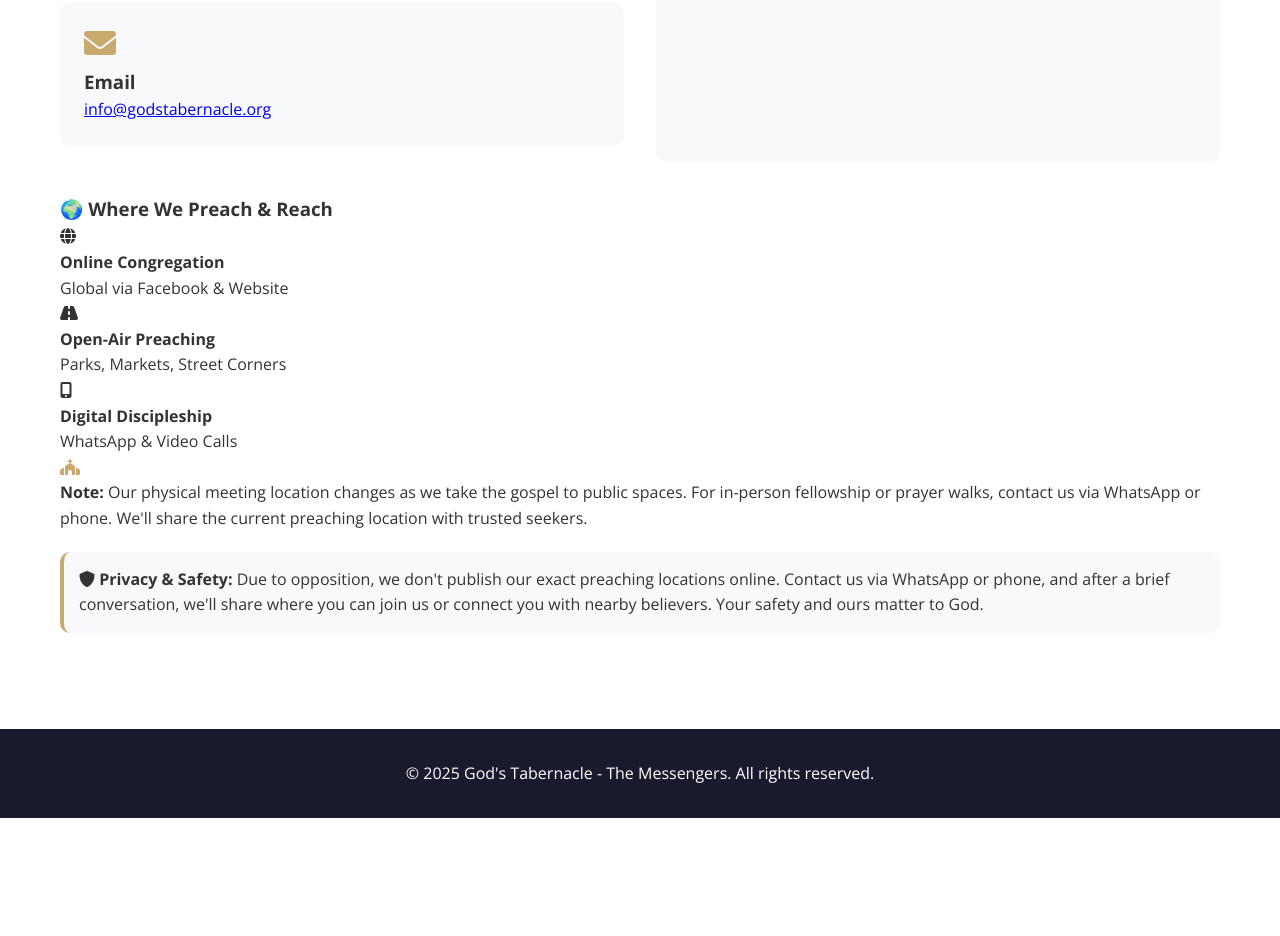
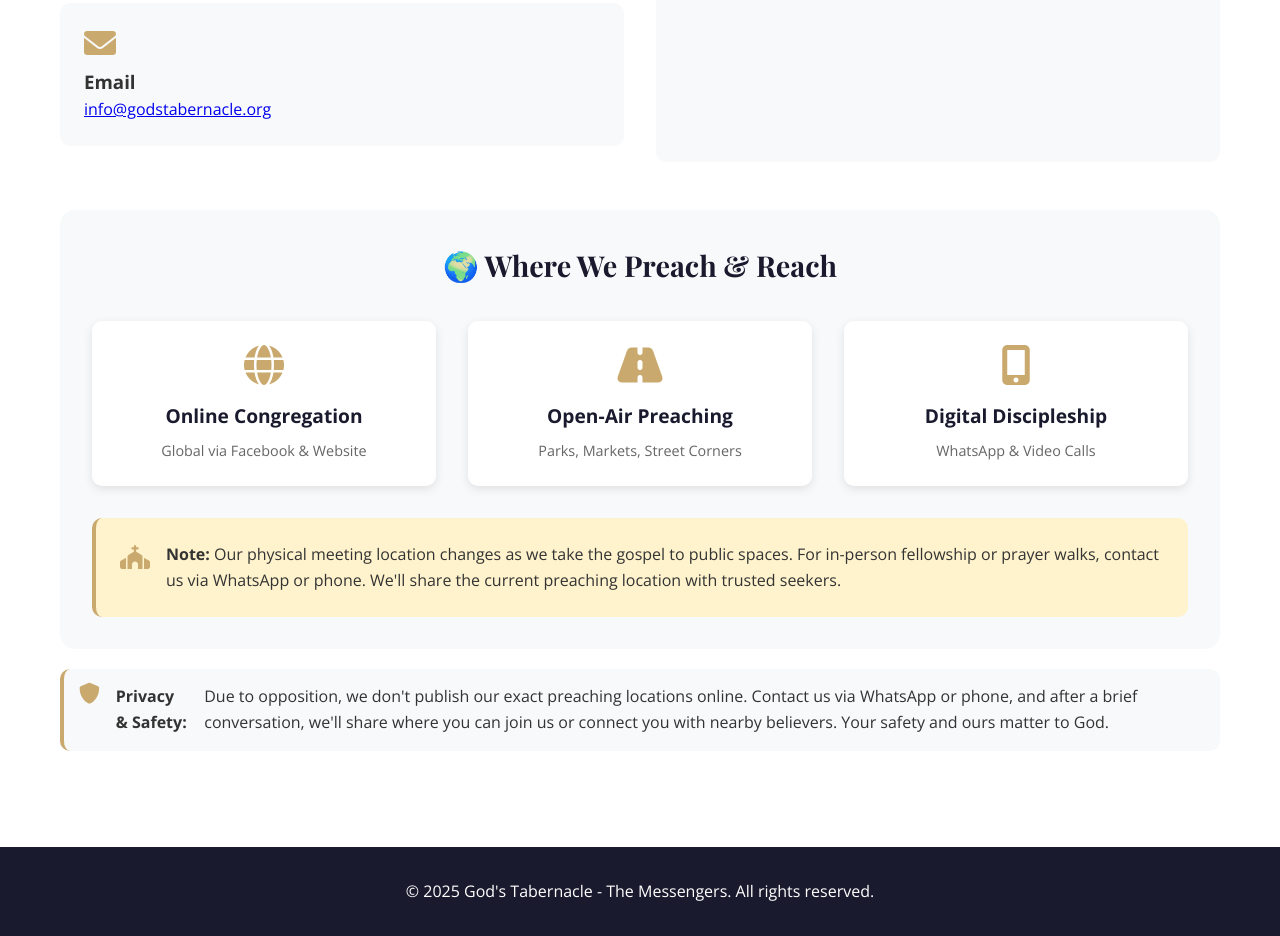
Before and after one commit to DipoMicheals1/god-tabernacle-website, a plain HTML site: page contact.html in a window 1280 px wide. Shown: the part 866-1802 px from the top of the page. Before the commit the page ends 1684 px from the top, so only its background shows below. Drawn offline with nearby package versions, Linux system fonts and the light colour scheme.

Commit message:
Add styles for ministry reach section

```diff
--- a/style.css
+++ b/style.css
@@ -403,10 +403,98 @@ body {
     border-radius: 5px;
 }
 
+/* Ministry Reach Section */
+.ministry-reach {
+    margin-top: 3rem;
+    padding: 2rem;
+    background: #f8f9fa;
+    border-radius: 15px;
+}
+
+.ministry-reach h3 {
+    text-align: center;
+    font-family: 'Playfair Display', serif;
+    font-size: 1.8rem;
+    margin-bottom: 2rem;
+    color: #1a1a2e;
+}
+
+.reach-stats {
+    display: grid;
+    grid-template-columns: repeat(auto-fit, minmax(250px, 1fr));
+    gap: 2rem;
+    margin-bottom: 2rem;
+}
+
+.stat-card {
+    background: white;
+    padding: 1.5rem;
+    text-align: center;
+    border-radius: 10px;
+    box-shadow: 0 3px 10px rgba(0,0,0,0.1);
+    transition: transform 0.3s;
+}
+
+.stat-card:hover {
+    transform: translateY(-5px);
+}
+
+.stat-card i {
+    font-size: 2.5rem;
+    color: #c9a96e;
+    margin-bottom: 1rem;
+}
+
+.stat-card h4 {
+    font-size: 1.2rem;
+    margin-bottom: 0.5rem;
+    color: #1a1a2e;
+}
+
+.stat-card p {
+    color: #666;
+    font-size: 0.9rem;
+}
+
+.ministry-note {
+    background: #fff3cd;
+    padding: 1.5rem;
+    border-radius: 10px;
+    border-left: 4px solid #c9a96e;
+    display: flex;
+    align-items: flex-start;
+    gap: 1rem;
+}
+
+.ministry-note i {
+    font-size: 1.5rem;
+    margin-top: 0.2rem;
+}
+
+.ministry-note p {
+    margin: 0;
+    line-height: 1.6;
+}
+
+.security-note {
+    background: #f8f9fa;
+    padding: 1.5rem;
+    border-radius: 10px;
+    margin-top: 1.5rem;
+    border-left: 4px solid #c9a96e;
+    display: flex;
+    align-items: flex-start;
+    gap: 1rem;
+}
+
+.security-note i {
+    font-size: 1.3rem;
+    color: #c9a96e;
+}
+
+/* Map Container - Hidden */
 .map-container {
-    margin-top: 2rem;
-    border-radius: 10px;
-    overflow: hidden;
+    display: none;
 }
 
 /* Give Page */
@@ -476,4 +564,20 @@ footer {
         flex-direction: column;
         align-items: center;
     }
+
+    .ministry-note {
+        flex-direction: column;
+        align-items: center;
+        text-align: center;
+    }
+
+    .security-note {
+        flex-direction: column;
+        align-items: center;
+        text-align: center;
+    }
+
+    .reach-stats {
+        gap: 1rem;
+    }
 }
```
